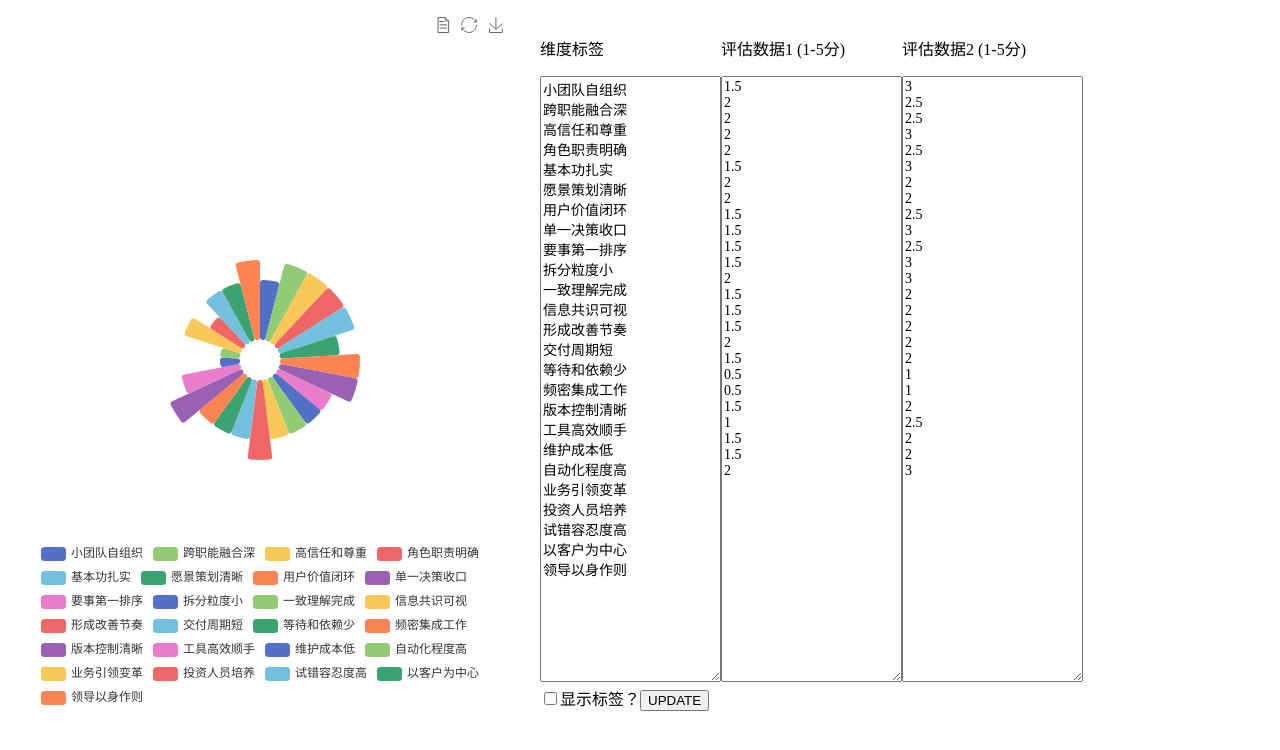
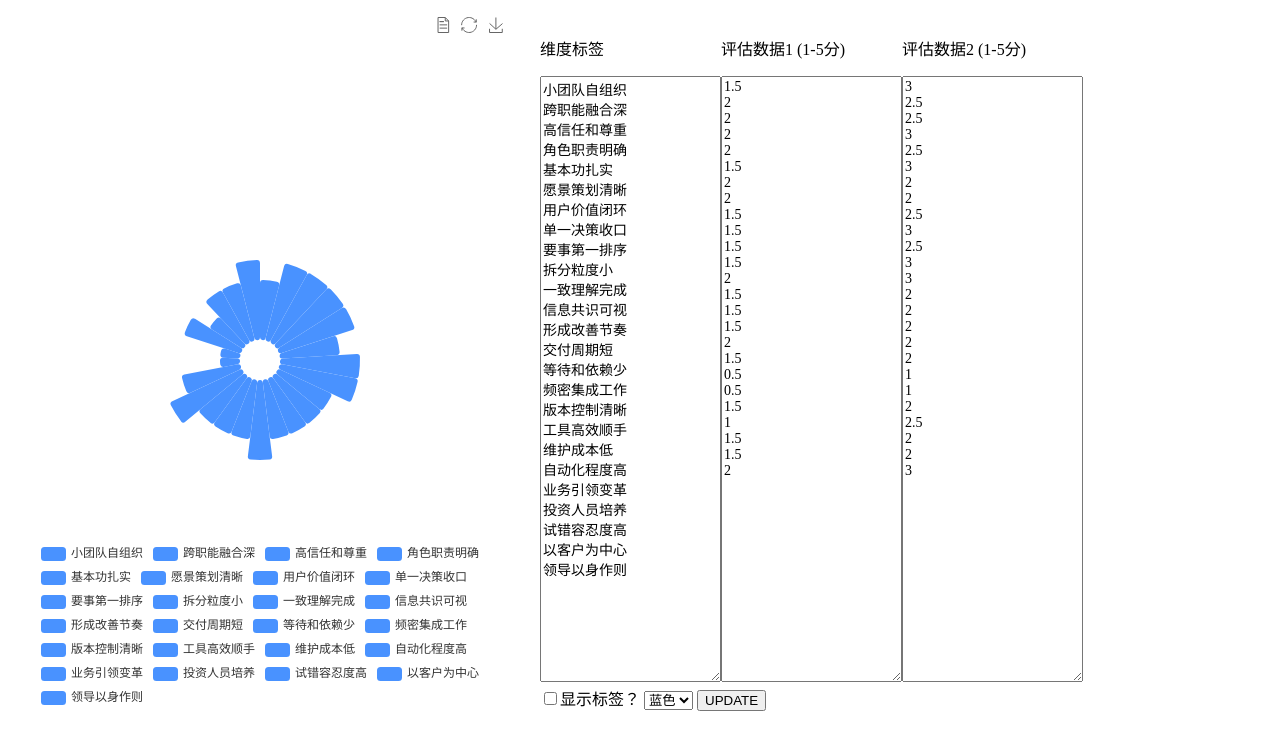
Before and after one commit to mebusw/roseType-balance-wheel-assessment-tool, a plain HTML site: page index.html in a window 1280 px wide. Drawn offline with nearby package versions, Linux system fonts and the light colour scheme.

Commit message:
feat: enhance checkbox. add color picker to make the diagram mono colored.

```diff
--- a/index.html
+++ b/index.html
@@ -18,7 +18,15 @@
         	<div style="float: left;"><p>维度标签</p><textarea id="dimensions" style="font-family: serif; font-size: 14px; height: 600px;"></textarea></div>
         	<div style="float: left;"><p>评估数据1 (1-5分)</p><textarea id="teamData1" style="font-family: serif; font-size: 14px;height: 600px;"></textarea></div>
         	<div style="float: left;"><p>评估数据2 (1-5分)</p><textarea id="teamData2" style="font-family: serif; font-size: 14px;height: 600px;"></textarea></div>
-        	<div><input type="checkbox" id="willShowLabel">显示标签？</input><button id="update" onclick="update()">UPDATE</button></div>
+        	<div>
+        		<input type="checkbox" id="willShowLabel"><label for="willShowLabel">显示标签？</label>
+        		<select id="colorPicker">
+        			<option value="#4992ff">蓝色</option>
+        			<option value="#ff6e76">红色</option>
+        			<option value="#05c091">绿色</option>
+        		</select>
+        		<button id="update" onclick="update()">UPDATE</button>
+        	</div>
         </div>
 
         <script type="text/javascript" src="https://cdn.jsdelivr.net/npm/echarts@5/dist/echarts.min.js"></script>
@@ -183,6 +191,8 @@ function update() {
 	teamData1 = document.getElementById("teamData1").value.split('\n');
 	teamData2 = document.getElementById("teamData2").value.split('\n');
 	willShowLabel = document.getElementById("willShowLabel").checked;
+	var colorPicker = document.getElementById("colorPicker").value;
+	var colorArr = Array(dimensions.length).fill(colorPicker);
 
 
 	computedData1 = teamData1.map(function (e, i) {
@@ -218,7 +228,8 @@ function update() {
 	            },
 	            data: computedData1
 	        }
-	    ]
+	    ],
+	    color: colorArr
 	};
 
 	myChart.setOption(option);
```
